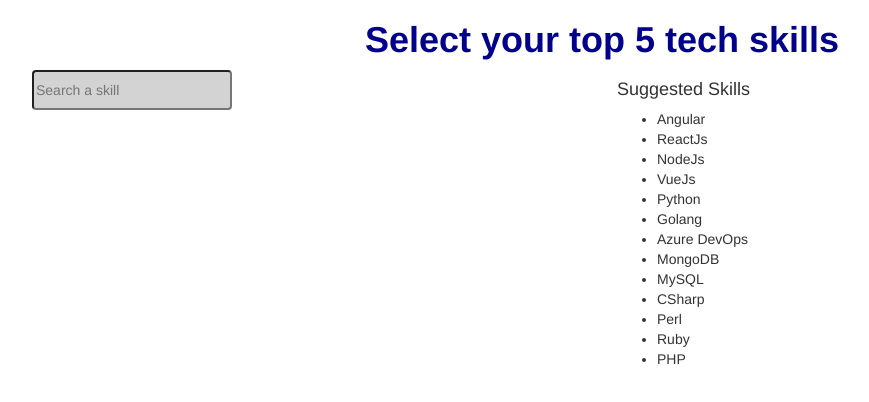
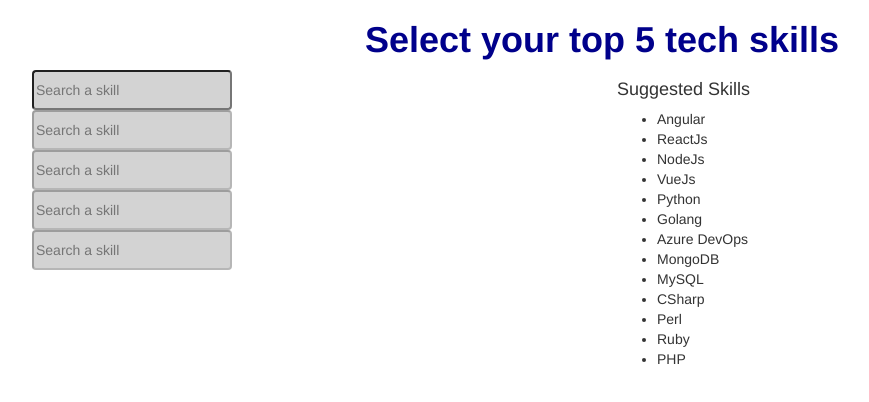
Before and after one commit to Christan10/ng-sortable-list-component, an Angular app: page / in a window 1280 px wide. Shown: the top 402 px of the page, without its empty margins (38-907 px from the left). Built offline with nearby package versions, Linux system fonts and the light colour scheme.

Commit message:
six commit fix functionality and setup five input boxes initially

```diff
--- a/package.json
+++ b/package.json
@@ -11,6 +11,7 @@
   "private": true,
   "dependencies": {
     "@angular/animations": "^16.2.0",
+    "@angular/cdk": "^16.2.9",
     "@angular/common": "^16.2.0",
     "@angular/compiler": "^16.2.0",
     "@angular/core": "^16.2.0",
--- a/src/app/app.component.html
+++ b/src/app/app.component.html
@@ -2,17 +2,14 @@
 <div class="container">
   <div class="row">
     <div class="col-md-6">
-      <app-filtered-dropdown
-        [options]="skills"
-        (skillSelected)="onSkillSelected($event)"
-        (clearSelectedOption)="onClearSkill($event)">
-      </app-filtered-dropdown>
-      <ng-container *ngFor="let skill of selectedSkills; let i = index">
+      <ng-container *ngFor="let index of dropdownCountArray; let i = index">
         <app-filtered-dropdown
           [options]="skills"
           (skillSelected)="onSkillSelected($event)"
           (clearSelectedOption)="onClearSkill($event)"
-          *ngIf="i < maxDropdowns - 1">
+          [selectedOptionFromParent]="selectedSkills[i]"
+          [inputEnabled]="shouldEnableInput(i)"
+        >
         </app-filtered-dropdown>
       </ng-container>
     </div>
--- a/src/app/app.component.ts
+++ b/src/app/app.component.ts
@@ -8,25 +8,31 @@
 })
 export class AppComponent {
   skills: Skill[] = dataset;
-  maxDropdowns = 5;
-  selectedSkills: Skill[] = [];
+  selectedSkills: Skill[] = Array(5).fill(null);
+  dropdownCountArray = [1, 2, 3, 4, 5];
   title = 'ng-sortable-list-component';
 
   onSkillSelected(selectedSkill: Skill) {
-    if (this.selectedSkills.length < this.maxDropdowns) {
-      this.selectedSkills.push(selectedSkill);
+    const emptyIndex = this.selectedSkills.findIndex((skill) => !skill);
+    if (emptyIndex !== -1) {
+      this.selectedSkills[emptyIndex] = selectedSkill;
       this.skills = this.skills.filter(skill => skill !== selectedSkill)
     }
   }
 
   onClearSkill(clearedSkill: Skill){
     if (clearedSkill) {
-      const isSkillAvailable = this.skills.some(skill => skill.name === clearedSkill.name);
-      if (!isSkillAvailable){
+      const skillIndex = this.selectedSkills.findIndex((skill) => skill === clearedSkill);
+      if (skillIndex !== -1) {
+        this.selectedSkills[skillIndex] = null;
         this.skills.push(clearedSkill);
         this.skills.sort((a, b) => a.id - b.id);
       }
-      this.selectedSkills = this.selectedSkills.filter(skill => skill !== clearedSkill);
     }
   }
+
+  shouldEnableInput(index: number): boolean {
+    const emptyIndex = this.selectedSkills.findIndex(skill => !skill);
+  return emptyIndex === -1 || emptyIndex === index;
+  }
 }
--- a/src/app/app.module.ts
+++ b/src/app/app.module.ts
@@ -5,6 +5,7 @@
 import { FormsModule } from '@angular/forms';
 import { CommonModule } from '@angular/common';
 import { FilteredDropdownComponent } from './filtered-dropdown/filtered-dropdown.component';
+import { DragDropModule } from '@angular/cdk/drag-drop';
 
 @NgModule({
   declarations: [
@@ -14,7 +15,8 @@
   imports: [
     BrowserModule,
     FormsModule,
-    CommonModule
+    CommonModule,
+    DragDropModule
   ],
   providers: [],
   bootstrap: [AppComponent]
--- a/src/app/filtered-dropdown/filtered-dropdown.component.html
+++ b/src/app/filtered-dropdown/filtered-dropdown.component.html
@@ -1,6 +1,11 @@
 <div>
-  <input class="custom-input" [(ngModel)]="filter" (input)="filterOptions()" placeholder="Search a skill"
-        [ngClass]="{'darkblue-background': isOptionSelected, 'grey-background': !isOptionSelected}">
+  <input
+    class="custom-input"
+    [(ngModel)]="filter"
+    (input)="filterOptions()"
+    placeholder="Search a skill"
+    [ngClass]="{'darkblue-background': isOptionSelected, 'grey-background': !isOptionSelected}"
+    [disabled]="!inputEnabled">
   <button type="button" (click)="onClearSelectedOption()" *ngIf="isOptionSelected" class="btn bg-transparent clear-button">x</button>
   <ul class="dropdown" [hidden]="inputEmpty">
     <li *ngFor="let option of filteredOptions" (click)="onSelectOption(option)">{{ option.name }}</li>
--- a/src/app/filtered-dropdown/filtered-dropdown.component.ts
+++ b/src/app/filtered-dropdown/filtered-dropdown.component.ts
@@ -8,10 +8,16 @@
 })
 export class FilteredDropdownComponent {
   @Input() options: Skill[] = [];
+  @Input() selectedOption: Skill | null = null;
+  @Input() inputEnabled: boolean = true;
   @Output() skillSelected = new EventEmitter<Skill>();
   @Output() clearSelectedOption = new EventEmitter<Skill>();
+  @Input() set selectedOptionFromParent(option: Skill | null) {
+    if (option) {
+      this.handleOptionSelection(option);
+    }
+  }
 
-  selectedOption: Skill | null = null;
   filter: string = '';
   filteredOptions: Skill[] = [];
   isOptionSelected: boolean = false;
@@ -26,11 +32,7 @@
   }
 
   onSelectOption(option: Skill) {
-    this.filter = option.name;
-    this.selectedOption = option;
-    this.filteredOptions = [];
-    this.isOptionSelected = true;
-    this.inputEmpty = false;
+    this.handleOptionSelection(option);
     this.skillSelected.emit(option);
   }
 
@@ -42,4 +44,12 @@
       this.selectedOption = null;
     }
   }
+
+  private handleOptionSelection(option: Skill) {
+    this.filter = option.name;
+    this.selectedOption = option;
+    this.filteredOptions = [];
+    this.isOptionSelected = true;
+    this.inputEmpty = false;
+  }
 }
```
Also changed, not shown: 1 other file (tests, documents, lock files or other folders).
